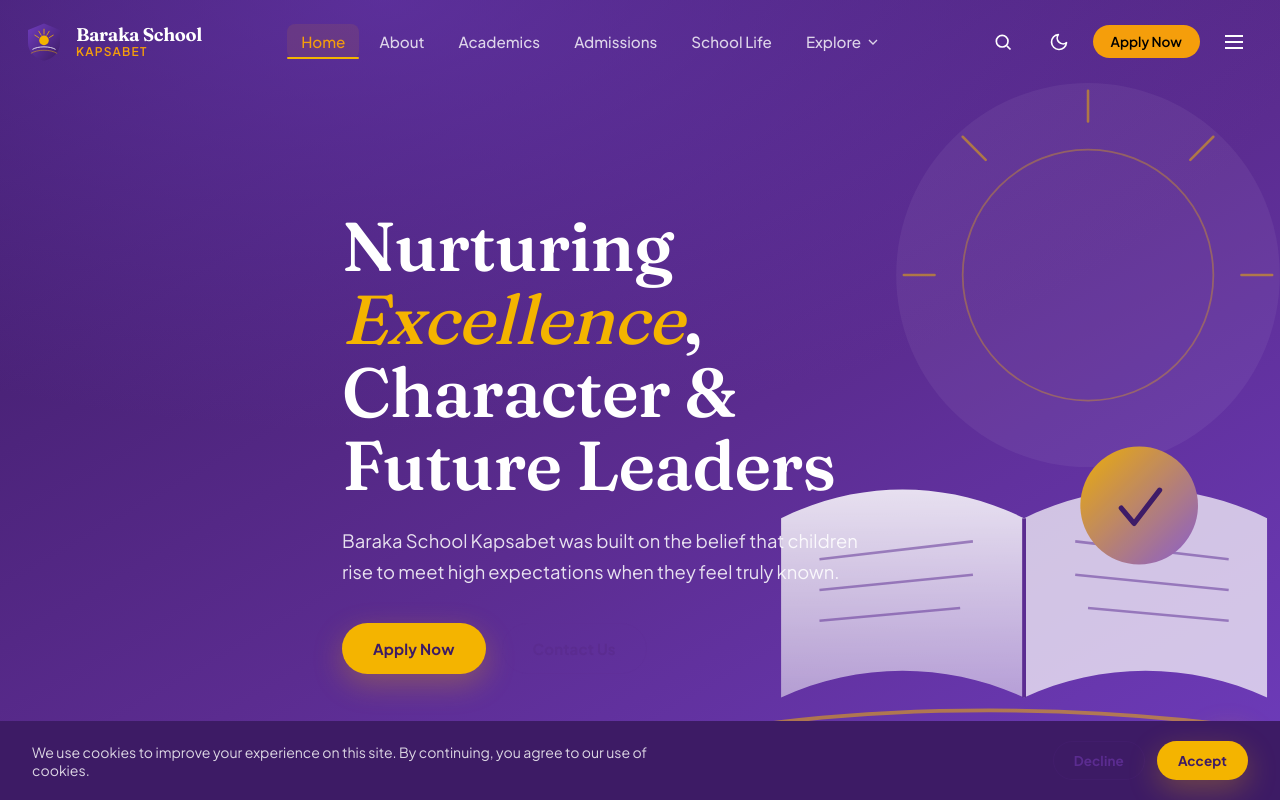
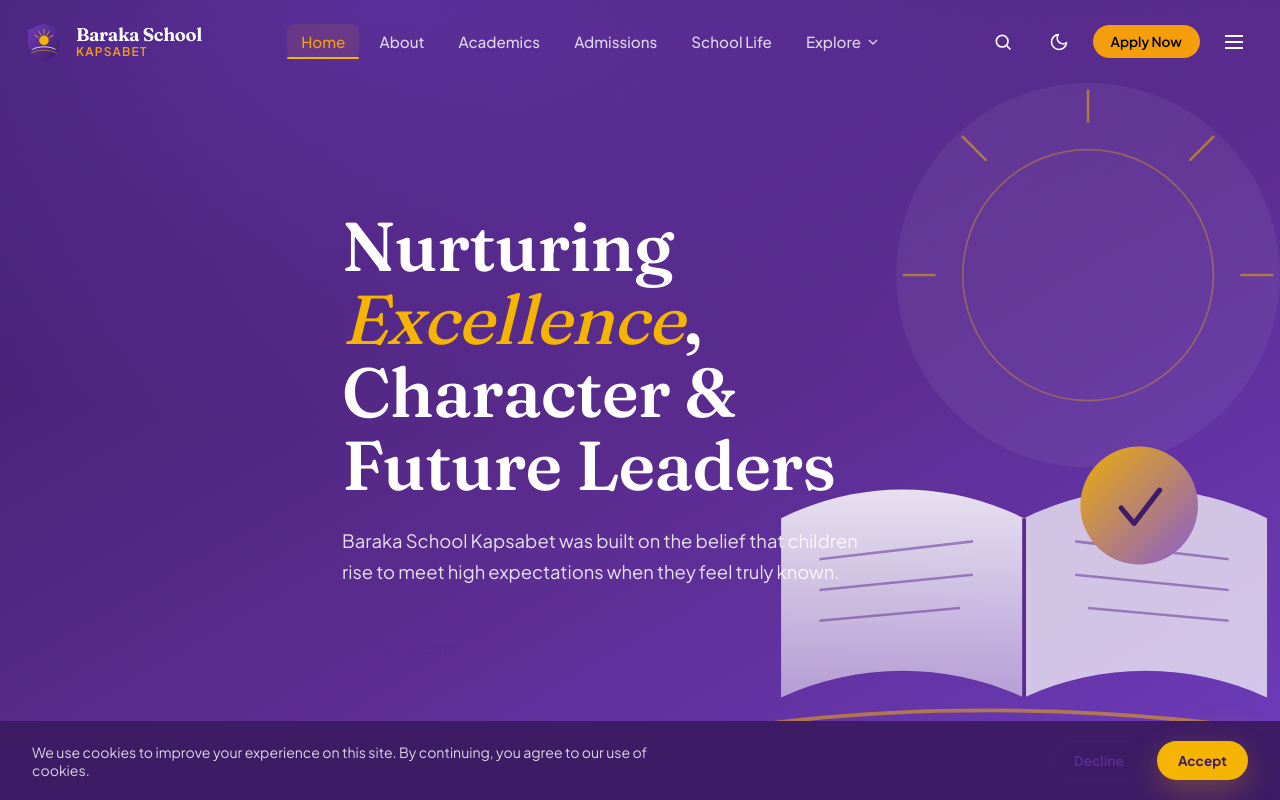
Before and after one commit to waynekiprotich/baraka-sch-client, a React (Vite) app: page / in a window 1280 px wide. Shown: the top 800 px of the page. Built offline with nearby package versions, Linux system fonts and the light colour scheme.

Commit message:
[dyad] wrote 1 file(s)

```diff
--- a/src/pages/Home.jsx
+++ b/src/pages/Home.jsx
@@ -25,9 +25,7 @@ export default function Home() {
             expectations when they feel truly known.
           </p>
           <div className="hero-cta">
-            <Link to="/admissions#apply" className="btn btn-primary">
-              Apply Now
-            </Link>
+            {/* Removed the Apply Now button as requested */}
             <Link to="/contact" className="btn btn-ghost">
               Contact Us
             </Link>
```
